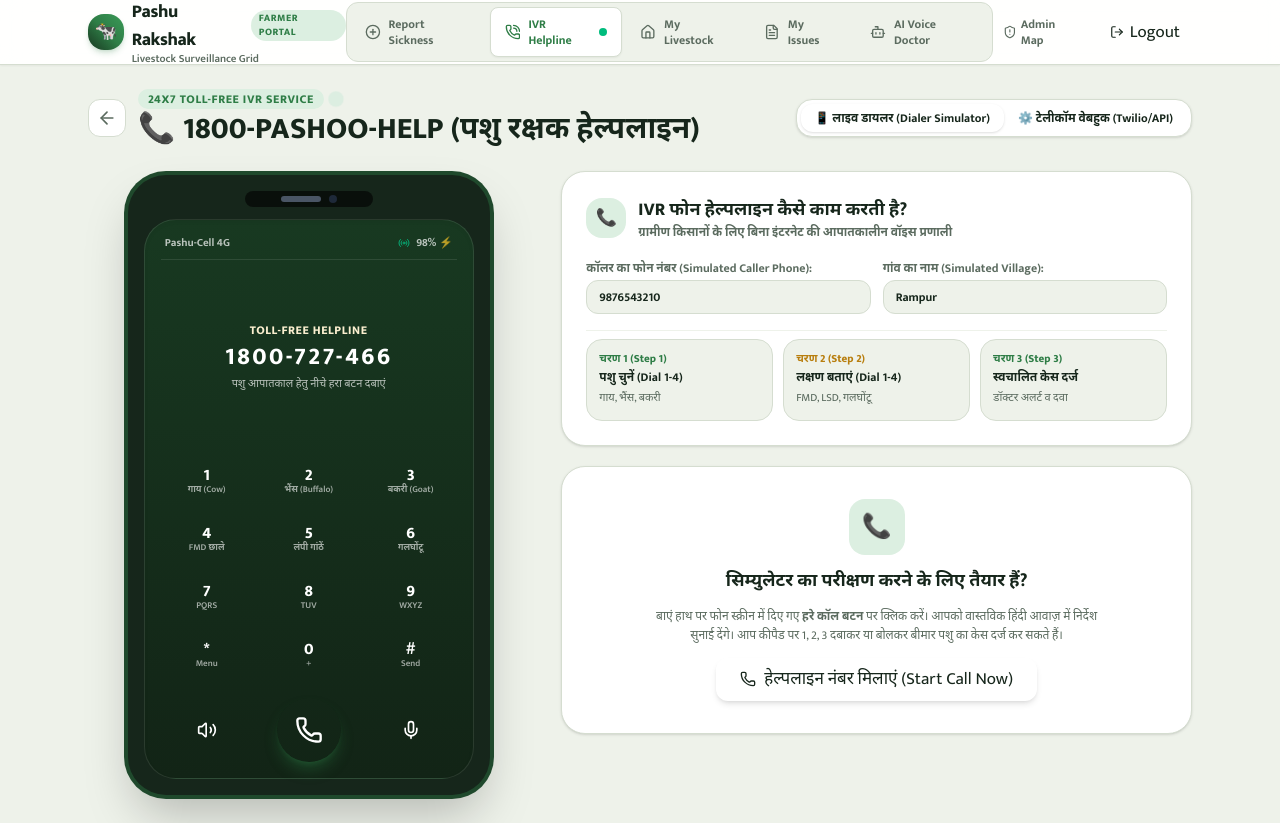
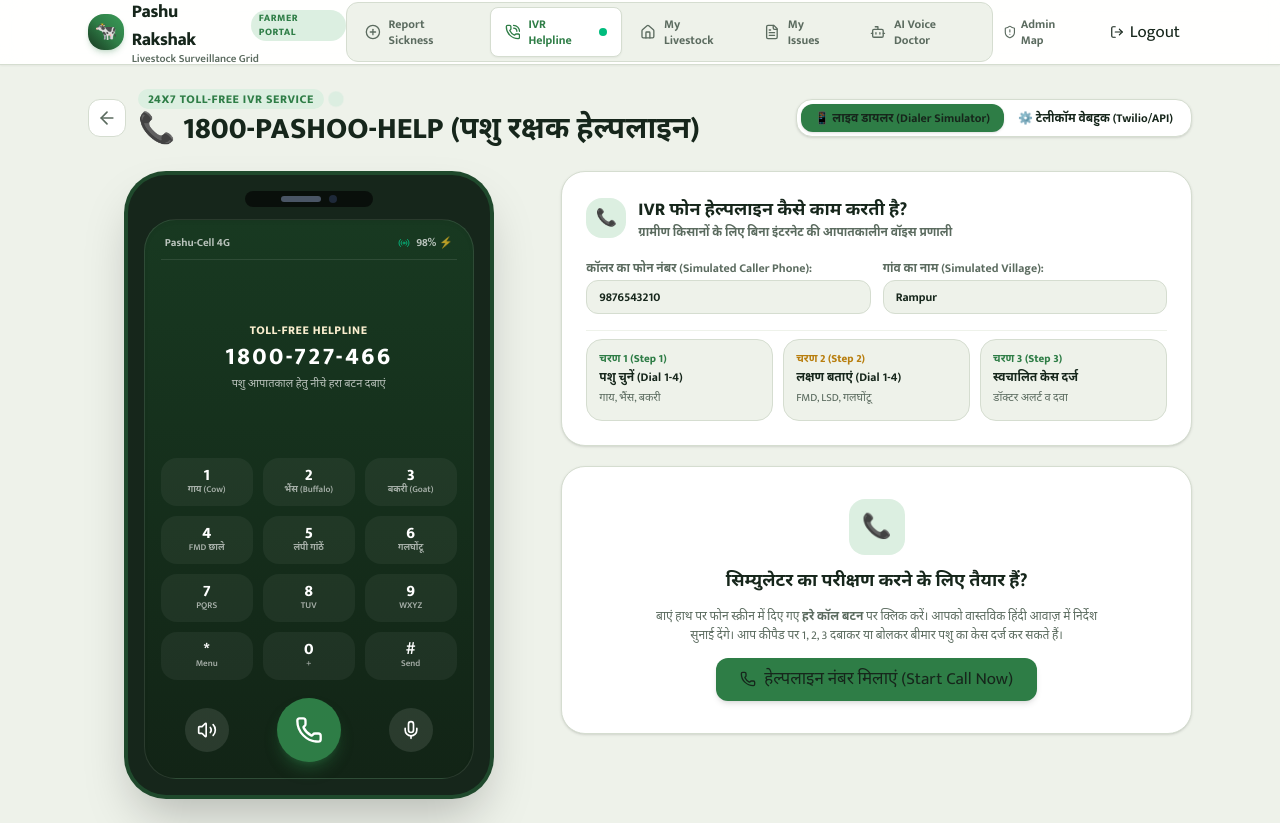
Before and after one commit to krishnakant09/JeevRaksha-main, a Next.js app: page /farmer/ivr in a window 1280 px wide. Built offline with nearby package versions, Linux system fonts and the light colour scheme.

Commit message:
feat: add global stylesheet, farmer navigation component, and development database

```diff
--- a/src/app/globals.css
+++ b/src/app/globals.css
@@ -50,7 +50,6 @@
 body {
   margin: 0;
   background: var(--bg);
-  color: var(--ink);
   font-family: 'Mukta', 'Noto Sans Devanagari', system-ui, -apple-system, BlinkMacSystemFont, "Segoe UI", Arial, sans-serif;
   font-size: 17px;
   line-height: 1.35;
@@ -62,7 +61,6 @@
   color: inherit;
   cursor: pointer;
   border: 0;
-  background: none;
 }
 
 button:focus-visible {
@@ -75,13 +73,16 @@
   width: 6px;
   height: 6px;
 }
+
 ::-webkit-scrollbar-track {
   background: var(--bg);
 }
+
 ::-webkit-scrollbar-thumb {
   background: var(--line);
   border-radius: 99px;
 }
+
 ::-webkit-scrollbar-thumb:hover {
   background: var(--mut);
 }
```
Also changed, not shown: src/components/farmer/FarmerNav.tsx (+4 -6 lines), 1 other file (tests, documents, lock files or other folders).
